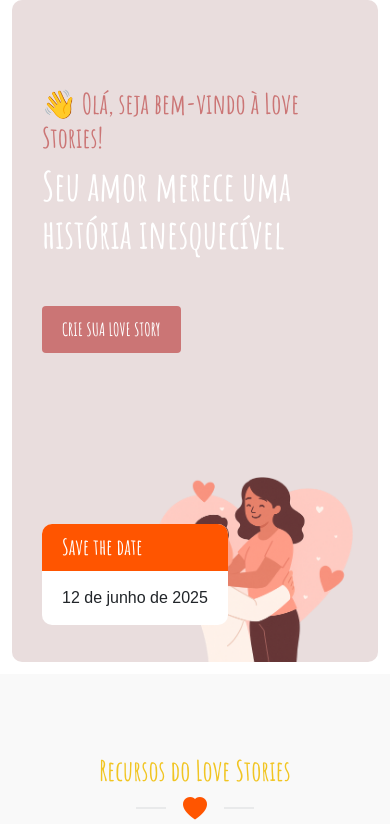
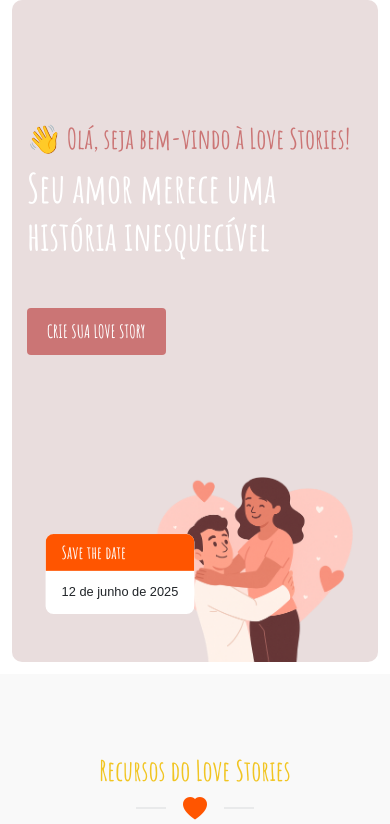
Before and after one commit to fiorellizz/lovestories, a Django app: page / in a window 390 px wide. Shown: the part 98-922 px from the top of the page. Run offline with Django 5.2, Linux system fonts and the light colour scheme; some libraries are stand-ins or nearby versions.

Commit message:
fix: hero image in home

```diff
--- a/templates/static/home/css/tooplate-wedding-lite.css
+++ b/templates/static/home/css/tooplate-wedding-lite.css
@@ -872,6 +872,29 @@ strong {
 }
 
 @media screen and (max-width: 767px) {
+
+  .hero-container {
+    position: relative;
+    z-index: 0;
+    padding: 30px 15px !important;
+  }
+
+  .hero-section .row {
+    flex-direction: column;
+  }
+
+  .save-the-date-wrap {
+    position: relative;
+    z-index: 2;
+    margin-top: 30px;
+    order: 2;
+  }
+
+  .save-the-date-thumb {
+    transform: scale(0.8);
+    margin: -15px auto 0;
+  }
+
   .section-divider {
     width: 100%;
     height: 1px;
```
Also changed, not shown: templates/static/home/images/link.png.
